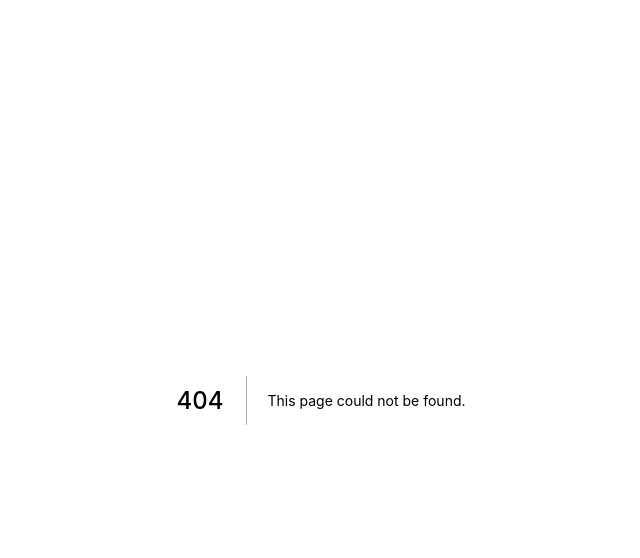
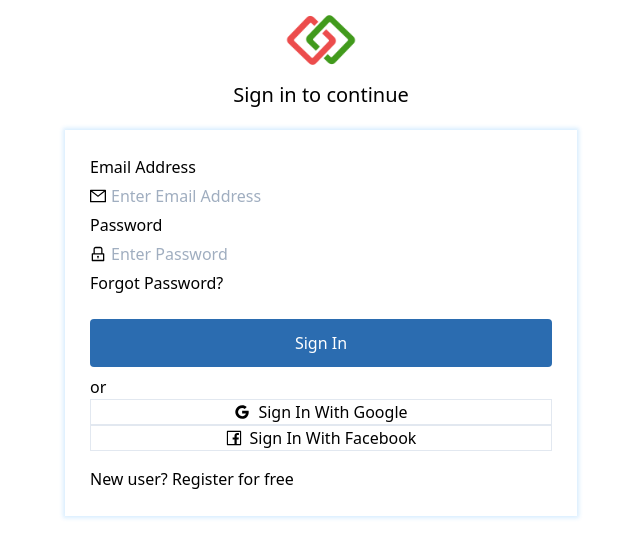
Before and after one commit to Nelson-Chinedu/volunteer-square, a Next.js app: page /auth/login in a window 1280 px wide. Before the commit this address had no page. Shown: the top 558 px of the page, without its empty margins (319-959 px from the left). Built offline with nearby package versions, Linux system fonts and the light colour scheme.

Commit message:
add login view

```diff
--- /dev/null
+++ b/assets/styles/_Button.scss
@@ -0,0 +1,3 @@
+.c-button-wrapper {
+  margin-bottom: 0px !important;
+}
--- /dev/null
+++ b/assets/styles/_Input.scss
@@ -0,0 +1,7 @@
+.c-inputForm {
+  margin-bottom: 0px !important;
+
+  input {
+    padding: 5px !important;
+  }
+}
--- /dev/null
+++ b/assets/styles/_LoginForm.scss
@@ -0,0 +1,10 @@
+.c-loginForm {
+  .c-loginForm-container {
+    padding: 25px;
+    box-shadow: 0 0 4px 2px rgba(38,153,251,.18);
+  }
+
+  .c-loginForm-social {
+    margin: 0px !important;
+  }
+}
--- a/package.json
+++ b/package.json
@@ -8,6 +8,7 @@
     "start": "next start"
   },
   "dependencies": {
+    "@ant-design/icons": "^4.2.1",
     "@material-ui/core": "^4.9.14",
     "@material-ui/icons": "^4.9.1",
     "@zeit/next-css": "^1.0.1",
--- a/pages/_app.tsx
+++ b/pages/_app.tsx
@@ -6,6 +6,9 @@ import '../assets/styles/_HeroSection.scss';
 import '../assets/styles/_EventSearch.scss';
 import '../assets/styles/_Events.scss';
 import '../assets/styles/_CardContainer.scss';
+import '../assets/styles/_LoginForm.scss';
+import '../assets/styles/_Input.scss';
+import '../assets/styles/_Button.scss';
 
 
 function MyApp({ Component, pageProps }: AppProps) {
--- /dev/null
+++ b/pages/auth/login.tsx
@@ -0,0 +1,12 @@
+import React, { FunctionComponent } from 'react';
+
+import Login from 'src/components/AuthLayout/LoginView';
+
+
+const LoginPage: FunctionComponent<{}> = () => {
+  return (
+    <Login />
+  )
+};
+
+export default LoginPage;
--- /dev/null
+++ b/src/components/AuthLayout/LoginView/LoginForm.tsx
@@ -0,0 +1,81 @@
+import React, { FunctionComponent, useState } from 'react';
+import Link from 'next/link';
+import { Form, Divider } from 'antd';
+import { LockOutlined, MailOutlined } from '@ant-design/icons';
+
+import InputForm from 'src/components/SharedLayout/Shared/Input';
+import ButtonForm from 'src/components/SharedLayout/Shared/Button';
+import SocialLogin from 'src/components/SharedLayout/Shared/SocialLogin';
+
+
+const LoginForm: FunctionComponent<{}> = () => {
+  const [ form ] = Form.useForm();
+  const [ formLayout, setFormLayout ] = useState('vertical');
+
+  const _onFormLayoutChange = ({ layout}: any) => {
+    setFormLayout(layout);
+  };
+
+  const formItemLayout = formLayout === 'vertical'
+    ?
+      {
+        labelCol: {
+          span: 24
+        },
+        wrapperCol: {
+          span: 48
+        },
+      } : null;
+
+  const buttonItemLayout = formLayout === 'vertical' ?
+    {
+      wrapperCol: {
+        span: 48,
+      },
+    } : null;
+
+  return (
+    <div className="my-5 w-2/5 m-auto c-loginForm">
+      <Form
+        { ...formItemLayout }
+        layout = { formLayout }
+        form = { form }
+        initialValues = {{ layout: formLayout }}
+        onValuesChange = { _onFormLayoutChange }
+        className = " c-loginForm-container"
+      >
+        <InputForm
+          label = "Email Address"
+          placeholder = "Enter Email Address"
+          type="email"
+          size="large"
+          prefix={<MailOutlined/>}
+        />
+        <InputForm
+          label = "Password"
+          placeholder = "Enter Password"
+          type="password"
+          size="large"
+          prefix={<LockOutlined/>}
+        />
+        <Link href="#">
+          <a className="hover:underline">Forgot Password?</a>
+        </Link>
+        <ButtonForm
+          item = {buttonItemLayout}
+          type = "submit"
+          className = "w-full bg-blue-700 rounded text-white p-3 mt-6 mb-2"
+        >
+          Sign In
+        </ButtonForm>
+         <Divider>or</Divider>
+         <SocialLogin />
+         <Link href="#">
+          <p className="pt-4">New user? <a className="hover:underline">Register for free</a></p>
+        </Link>
+      </Form>
+    </div>
+  )
+};
+
+export default LoginForm;
--- /dev/null
+++ b/src/components/AuthLayout/LoginView/index.tsx
@@ -0,0 +1,21 @@
+import React, { FunctionComponent } from 'react';
+import Link from 'next/link';
+
+import LoginForm from './LoginForm';
+
+
+const Login: FunctionComponent<{}> = () => {
+  return (
+    <div>
+      <Link href="/">
+        <a>
+          <img src="/images/logoIcon.png" alt="" className="m-0 m-auto h-20"/>
+        </a>
+      </Link>
+      <h4 className="text-center text-xl">Sign in to continue</h4>
+      <LoginForm />
+    </div>
+  )
+};
+
+export default Login;
--- a/src/components/SharedLayout/Navbar/HomePageNavbar/index.tsx
+++ b/src/components/SharedLayout/Navbar/HomePageNavbar/index.tsx
@@ -1,4 +1,5 @@
 import React, { FunctionComponent, useState } from 'react';
+import Link from 'next/link';
 
 const HomePageNavbar: FunctionComponent<{}> = () => {
 
@@ -10,9 +11,8 @@ const HomePageNavbar: FunctionComponent<{}> = () => {
 
   return (
     <nav className="flex items-center justify-between flex-wrap p-6">
-      <div className="flex items-center flex-shrink-0 text-white mr-6">
-        <svg className="fill-current h-8 w-8 mr-2" width="54" height="54" viewBox="0 0 54 54" xmlns="http://www.w3.org/2000/svg"><path d="M13.5 22.1c1.8-7.2 6.3-10.8 13.5-10.8 10.8 0 12.15 8.1 17.55 9.45 3.6.9 6.75-.45 9.45-4.05-1.8 7.2-6.3 10.8-13.5 10.8-10.8 0-12.15-8.1-17.55-9.45-3.6-.9-6.75.45-9.45 4.05zM0 38.3c1.8-7.2 6.3-10.8 13.5-10.8 10.8 0 12.15 8.1 17.55 9.45 3.6.9 6.75-.45 9.45-4.05-1.8 7.2-6.3 10.8-13.5 10.8-10.8 0-12.15-8.1-17.55-9.45-3.6-.9-6.75.45-9.45 4.05z"/></svg>
-        <span className="font-semibold text-xl tracking-tight">VolunteerSquare</span>
+      <div className="flex items-center flex-shrink-0 text-white mr-6 h-12">
+        <img src="/images/logoBrand.png" height="200px" alt="logo"/>
       </div>
       <div className="block lg:hidden">
         <button onClick={_handleButton}
@@ -30,24 +30,36 @@ const HomePageNavbar: FunctionComponent<{}> = () => {
       <div className={`${ isExpanded ? `block` : `hidden` }
         w-full block  lg:flex lg:items-center lg:w-auto`}>
         <div className="text-sm lg:flex-grow">
-          <a href="#responsive-header" className="block mt-4 lg:inline-block lg:mt-0 text-teal-200 hover:text-white mr-4">
+          <Link href="#">
+            <a className="block mt-4 lg:inline-block lg:mt-0 text-teal-200 hover:text-white mr-4">
             Home
             </a>
-          <a href="#responsive-header" className="block mt-4 lg:inline-block lg:mt-0 text-teal-200 hover:text-white mr-4">
+          </Link>
+          <Link href="#">
+            <a className="block mt-4 lg:inline-block lg:mt-0 text-teal-200 hover:text-white mr-4">
               Events
             </a>
-          <a href="#responsive-header" className="block mt-4 lg:inline-block lg:mt-0 text-teal-200 hover:text-white mr-4">
+          </Link>
+          <Link href="#">
+            <a className="block mt-4 lg:inline-block lg:mt-0 text-teal-200 hover:text-white mr-4">
               Features
             </a>
-          <a href="#responsive-header" className="block mt-4 lg:inline-block lg:mt-0 text-teal-200 hover:text-white mr-4">
+          </Link>
+          <Link href="#">
+            <a className="block mt-4 lg:inline-block lg:mt-0 text-teal-200 hover:text-white mr-4">
               Contact Us
             </a>
-          <a href="#responsive-header" className="block mt-4 lg:inline-block lg:mt-0 text-teal-200 hover:text-white mr-4">
+          </Link>
+          <Link href="auth/login">
+            <a className="block mt-4 lg:inline-block lg:mt-0 text-teal-200 hover:text-white mr-4">
               Login
             </a>
+          </Link>
         </div>
         <div>
-          <a href="#" className="inline-block text-sm px-4 py-2 leading-none border rounded text-white border-white hover:border-transparent hover:text-teal-500 hover:bg-white mt-4 lg:mt-0">Signup</a>
+          <Link href="#">
+            <a className="inline-block text-sm px-4 py-2 leading-none border rounded text-white border-white hover:border-transparent hover:text-teal-500 hover:bg-white mt-4 lg:mt-0">Signup</a>
+          </Link>
         </div>
       </div>
     </nav>
--- a/src/components/SharedLayout/Shared/Button.tsx
+++ b/src/components/SharedLayout/Shared/Button.tsx
@@ -1,21 +1,26 @@
 import React, { FunctionComponent, ReactNode } from 'react';
+import { Form } from 'antd';
 
 type Props = {
   primaryColor?: string;
   children: ReactNode;
   type: 'submit' | 'button';
-  className?: string;
+  className: string;
+  item?: any;
 }
 
 const Button: FunctionComponent<Props> = ({
   type,
   className,
-  children
+  children,
+  item
 }) => {
   return (
-    <button type={type} className={className}  >
-      {children}
-    </button>
+    <Form.Item {...item} className="c-button-wrapper">
+      <button type={type} className={className} >
+        {children}
+      </button>
+    </Form.Item>
   )
 };
 
--- /dev/null
+++ b/src/components/SharedLayout/Shared/Input.tsx
@@ -0,0 +1,40 @@
+import React, { FunctionComponent, ReactNode } from 'react';
+import { Form, Input} from 'antd';
+
+
+type sizeType = 'small' | 'middle' | 'large';
+
+type Props = {
+  placeholder: string;
+  label?: string;
+  name?: string;
+  className?: string;
+  size: sizeType;
+  prefix?: string | ReactNode;
+  error?: string;
+  type: string;
+}
+
+const InputForm: FunctionComponent<Props> = ({
+  label,
+  placeholder,
+  name,
+  className,
+  size,
+  prefix,
+  type,
+  error,
+}) => {
+
+  return (
+    <div>
+      <Form.Item label={label} name={name} className="c-inputForm">
+        <Input size={size} type={type} placeholder={placeholder}  className={className} prefix={prefix} />
+        <p>{error}</p>
+      </Form.Item>
+    </div>
+  )
+};
+
+
+export default InputForm;
--- /dev/null
+++ b/src/components/SharedLayout/Shared/SocialLogin.tsx
@@ -0,0 +1,22 @@
+import React, { FunctionComponent } from 'react';
+import {Row, Col} from 'antd';
+import { GoogleOutlined, FacebookOutlined } from '@ant-design/icons';
+
+const SocialLogin: FunctionComponent<{}> = () => {
+  return (
+    <Row gutter={[16, 16]} justify="space-between" className="c-loginForm-social">
+      <Col span={10} className="border border-gray text-center">
+        <div className="flex items-center justify-center">
+          <GoogleOutlined className="mr-2" /> Sign In With Google
+        </div>
+      </Col>
+      <Col span={10} className="border border-gray text-center">
+        <div className="flex items-center justify-center">
+          <FacebookOutlined className="mr-2" /> Sign In With Facebook
+        </div>
+      </Col>
+    </Row>
+  )
+};
+
+export default SocialLogin;
```
Also changed, not shown: public/images/logoBrand.png (added), public/images/logoIcon.png (added). Lines whose indentation alone changed are shown as unchanged.
